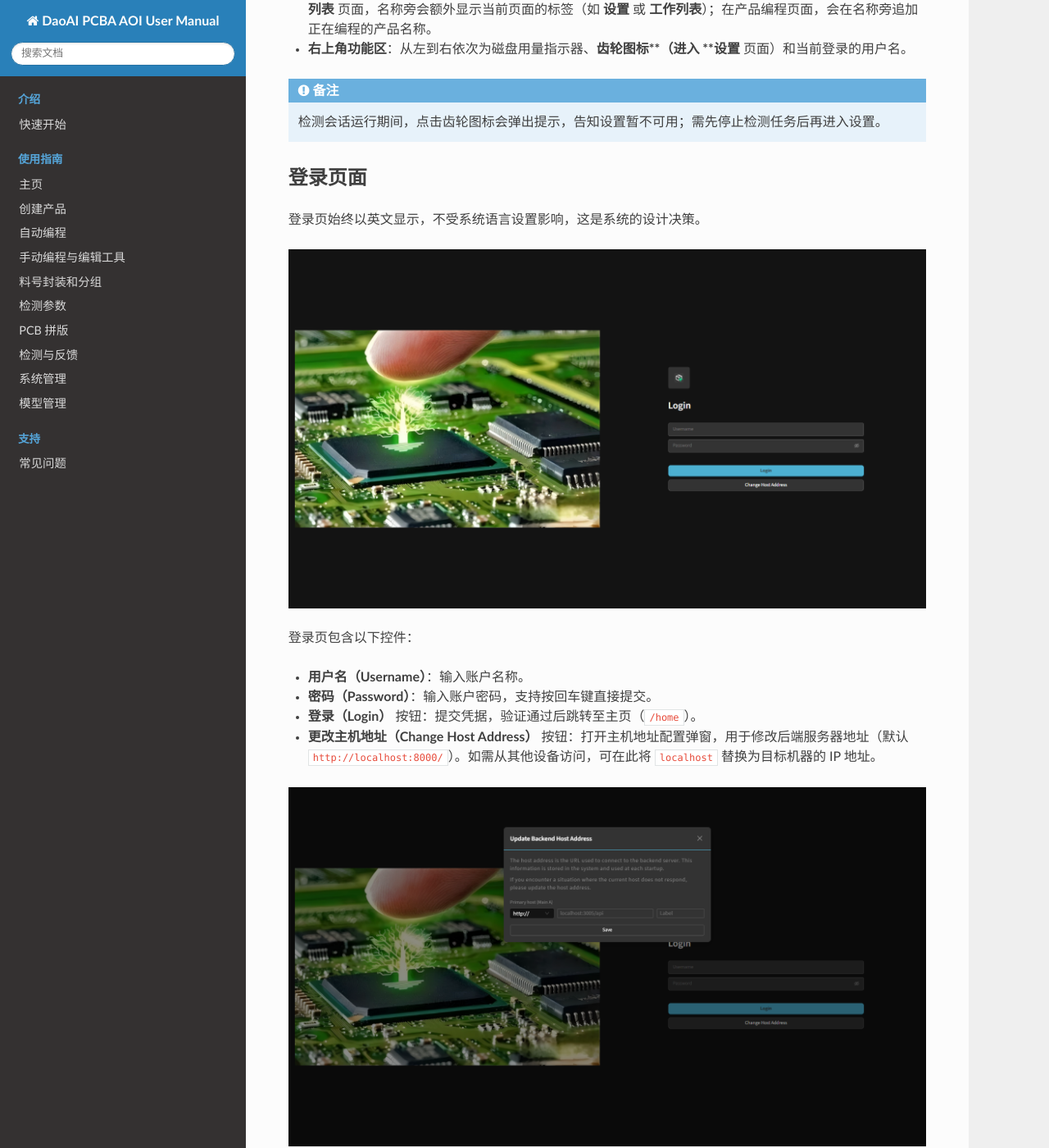
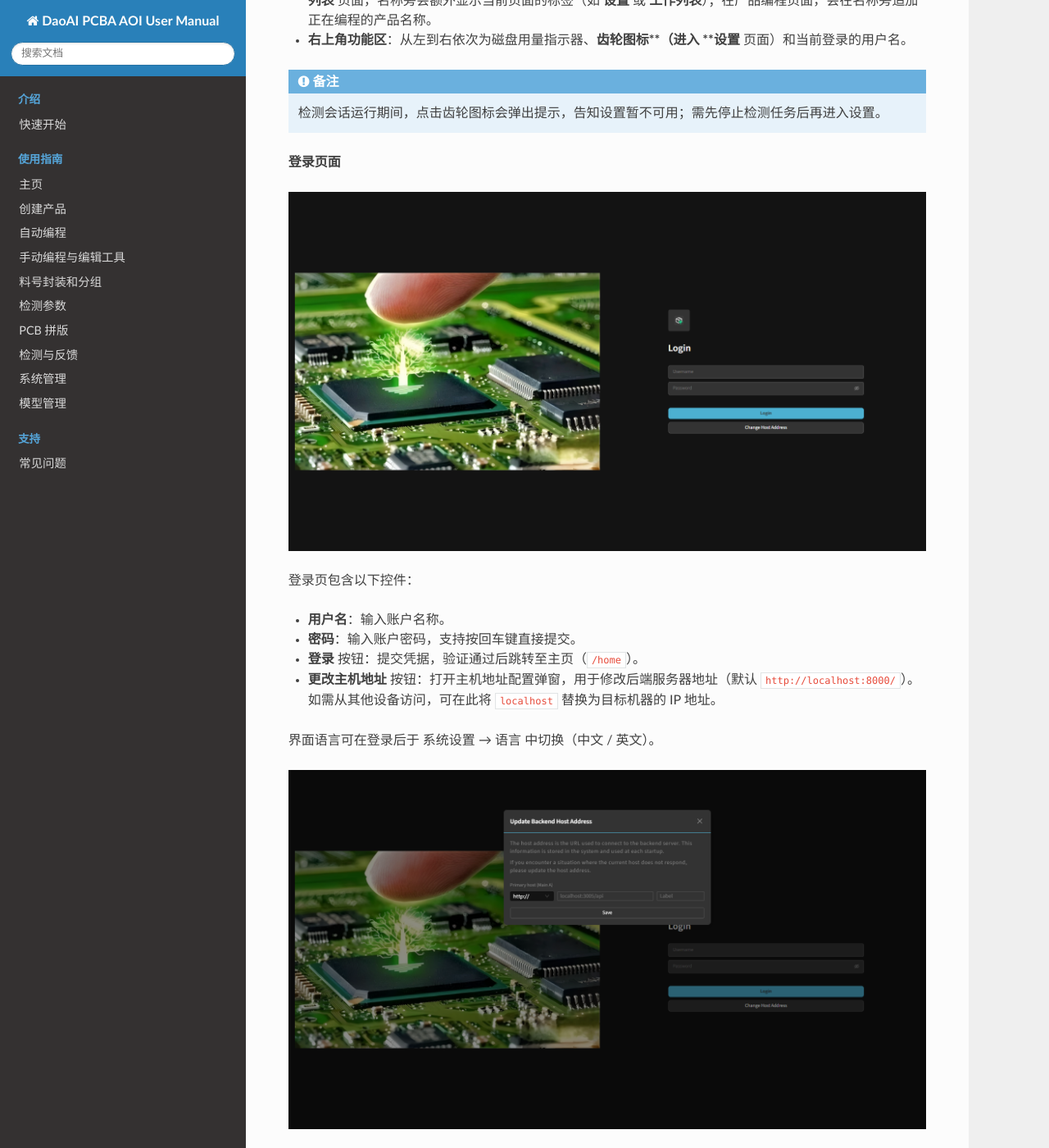
Before and after one commit to DaoAI-Robotics-Inc/daoai_pcb_aoi_user_manual, a Sphinx documentation site: the page built from docs/source/introduce/overview/index.rst, in a window 1280 px wide and 1400 px high, scrolled down 1051 px. Shown: the whole window at 82% size. Built offline with Sphinx 7.4.7 and the Read the Docs theme 3.1.0, drawn with Linux system fonts in a browser that asks for light colours; some of the changed text lies outside the part shown.

Commit message:
docs(overview): use bold leads not sub-sections; drop unverified login-language claim
Co-Authored-By: Claude Sonnet 4.6 <noreply@anthropic.com>

```diff
--- a/docs/source/introduce/overview/index.rst
+++ b/docs/source/introduce/overview/index.rst
@@ -15,8 +15,7 @@
 
 **操作流程**
 
-系统整体布局
-~~~~~~~~~~~~
+**系统整体布局**
 
 登录后，所有页面共享一个固定的顶部导航栏（由 `ContainerLayout` 提供）。导航栏包含以下元素：
 
@@ -27,28 +26,26 @@
 
    检测会话运行期间，点击齿轮图标会弹出提示，告知设置暂不可用；需先停止检测任务后再进入设置。
 
-登录页面
-~~~~~~~~
-
-登录页始终以英文显示，不受系统语言设置影响，这是系统的设计决策。
+**登录页面**
 
 .. image:: ../quick_start/images/login.png
    :scale: 60%
-   :alt: 登录页面（始终为英文）
+   :alt: 登录页面
 
 登录页包含以下控件：
 
-- **用户名（Username）**：输入账户名称。
-- **密码（Password）**：输入账户密码，支持按回车键直接提交。
-- **登录（Login）** 按钮：提交凭据，验证通过后跳转至主页（``/home``）。
-- **更改主机地址（Change Host Address）** 按钮：打开主机地址配置弹窗，用于修改后端服务器地址（默认 ``http://localhost:8000/``）。如需从其他设备访问，可在此将 ``localhost`` 替换为目标机器的 IP 地址。
+- **用户名**：输入账户名称。
+- **密码**：输入账户密码，支持按回车键直接提交。
+- **登录** 按钮：提交凭据，验证通过后跳转至主页（``/home``）。
+- **更改主机地址** 按钮：打开主机地址配置弹窗，用于修改后端服务器地址（默认 ``http://localhost:8000/``）。如需从其他设备访问，可在此将 ``localhost`` 替换为目标机器的 IP 地址。
+
+界面语言可在登录后于 系统设置 → 语言 中切换（中文 / 英文）。
 
 .. image:: ../quick_start/images/host_addr.png
    :scale: 60%
    :alt: 更改主机地址弹窗
 
-用户角色
-~~~~~~~~
+**用户角色**
 
 系统内置三种用户角色，每种角色对应不同的操作权限：
 
@@ -58,8 +55,7 @@
 
 管理员账户在系统部署时提供，默认用户名为 **admin**。账户管理请进入设置页的 **团队** 分组（仅管理员可见）。
 
-系统初始化页面
-~~~~~~~~~~~~~~
+**系统初始化页面**
 
 系统首次启动或后端服务尚未就绪时，浏览器会进入 **系统初始化中…** 等待页面（路由 ``/system-initializing``）。页面显示初始化进度或连接状态，并提供两个操作按钮：
 
@@ -68,8 +64,7 @@
 
 当后端初始化完成后，系统将自动根据登录状态跳转：令牌有效则直接进入主页，令牌已过期则跳转至登录页。
 
-启动视频页面
-~~~~~~~~~~~~
+**启动视频页面**
 
 系统在某些部署配置下启动时，会先播放一段品牌介绍视频（路由 ``/landing-video``，视频文件 ``/video/landing.mp4``）。视频全屏播放，禁用暂停、快进和右键菜单，播放完毕后自动跳转至系统初始化页面。用户无需任何操作。
 
@@ -77,7 +72,6 @@
 
 .. note::
 
-   - 登录页面始终使用英文，不受界面语言切换（中文 / 英文）影响，属于系统既定行为。
    - 检测会话进行中，点击顶部导航栏的 Logo（返回主页）或齿轮图标（进入设置）时，若当前正在复检页面且有未完成的确认操作（`require_manual_inspection_result`），系统会先弹出确认弹窗，待操作员确认后再执行导航，以防止意外丢失检测数据。
    - 角色权限在登录时由服务器签发的 JWT 令牌确定，切换权限需重新以对应账户登录。
 
```
